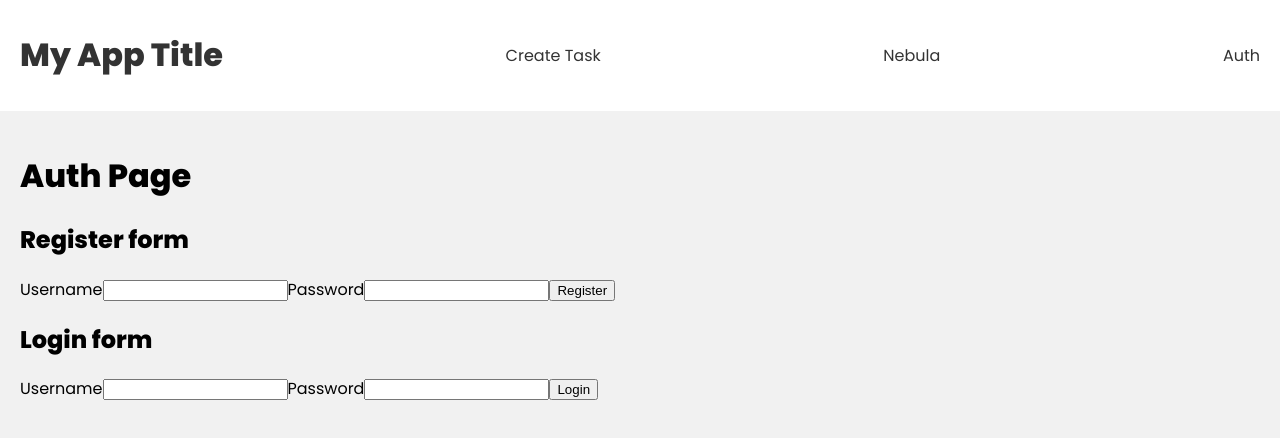
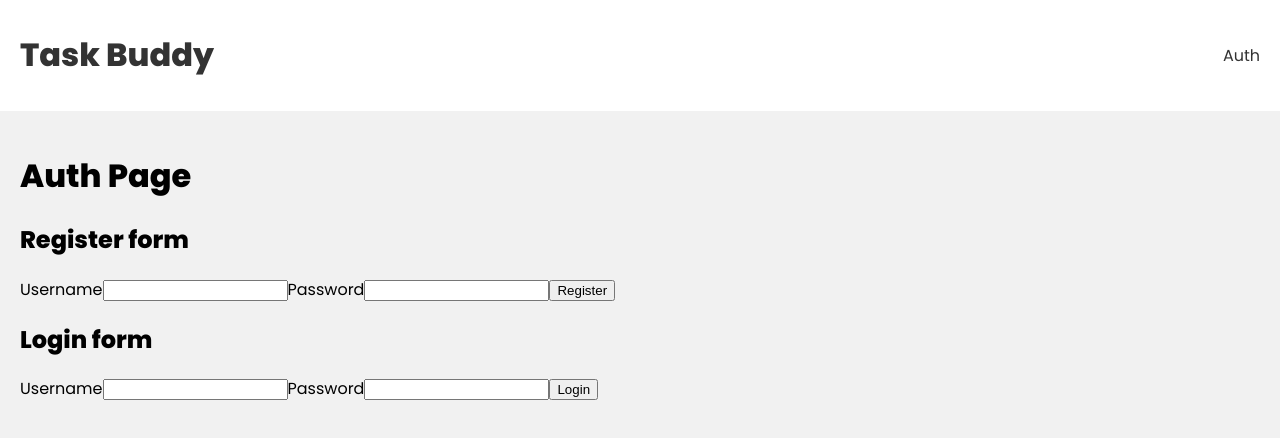
Before and after one commit to abhinabadutta2019/MERN-React-frontend-try, a React (Create React App) app: page /auth in a window 1280 px wide. Shown: the top 438 px of the page. Built offline with nearby package versions, Linux system fonts and the light colour scheme.

Commit message:
show nav conditionally, if user true or false

```diff
--- a/src/components/Navbar.js
+++ b/src/components/Navbar.js
@@ -15,21 +15,27 @@ const Navbar = () => {
       <div className="container">
         {/* How link is different to  <Route path="/" */}
         <Link to="/">
-          <h1>My App Title</h1>
+          <h1>Task Buddy</h1>
         </Link>
-        {/*  */}
-        <Link to="/CreateForm">Create Task</Link>
-        <Link to="/nebula">Nebula</Link>
-        {/*  */}
-        {user ? (
+
+        <nav>
+          {user && (
             <>
+              <Link to="/CreateForm">Create-Task </Link>
+              <Link to="/nebula"> Nebula </Link>
               <button onClick={logoutHandler}>Logout</button>
             </>
-        ) : (
+          )}
+          {!user && (
             <>
               <Link to="/auth">Auth</Link>
             </>
           )}
+        </nav>
+
+        {/* <Link to="/CreateForm">Create Task</Link>
+        <Link to="/nebula">Nebula</Link> */}
+
         {/* <Link to="/auth">Auth</Link> */}
         {/* <button onClick={logoutHandler}>Logout</button> */}
       </div>
```
Lines whose indentation alone changed are shown as unchanged.
